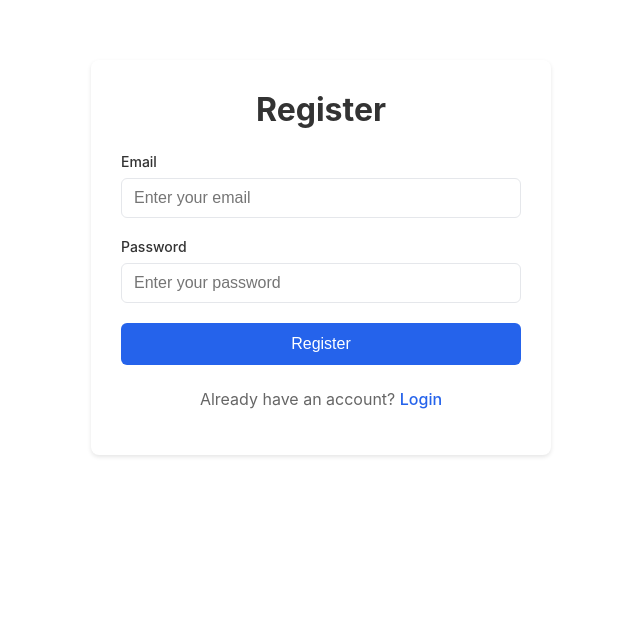
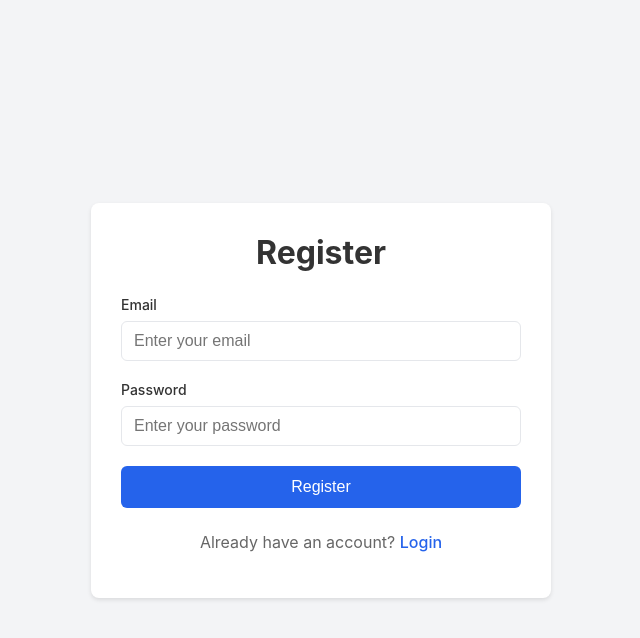
Before and after one commit to y4th4rthh/task-management-system, a React (Create React App) app: page /register in a window 1280 px wide. Shown: the top 638 px of the page, without its empty margins (319-959 px from the left). Built offline with nearby package versions, Linux system fonts and the light colour scheme.

Commit message:
Update Register.jsx

```diff
--- a/src/pages/Register.jsx
+++ b/src/pages/Register.jsx
@@ -27,6 +27,7 @@ const RegisterPage = () => {
     };
 
     return (
+     <div className="register-page">
         <div className="register-container">
             <h2 className="register-title">Register</h2>
             {error && <p style={{ color: 'red' }}>{error}</p>}
@@ -61,6 +62,7 @@ const RegisterPage = () => {
                 Already have an account? <a href="/">Login</a>
             </p>
         </div>
+      </div>
     );
 };
 
```
